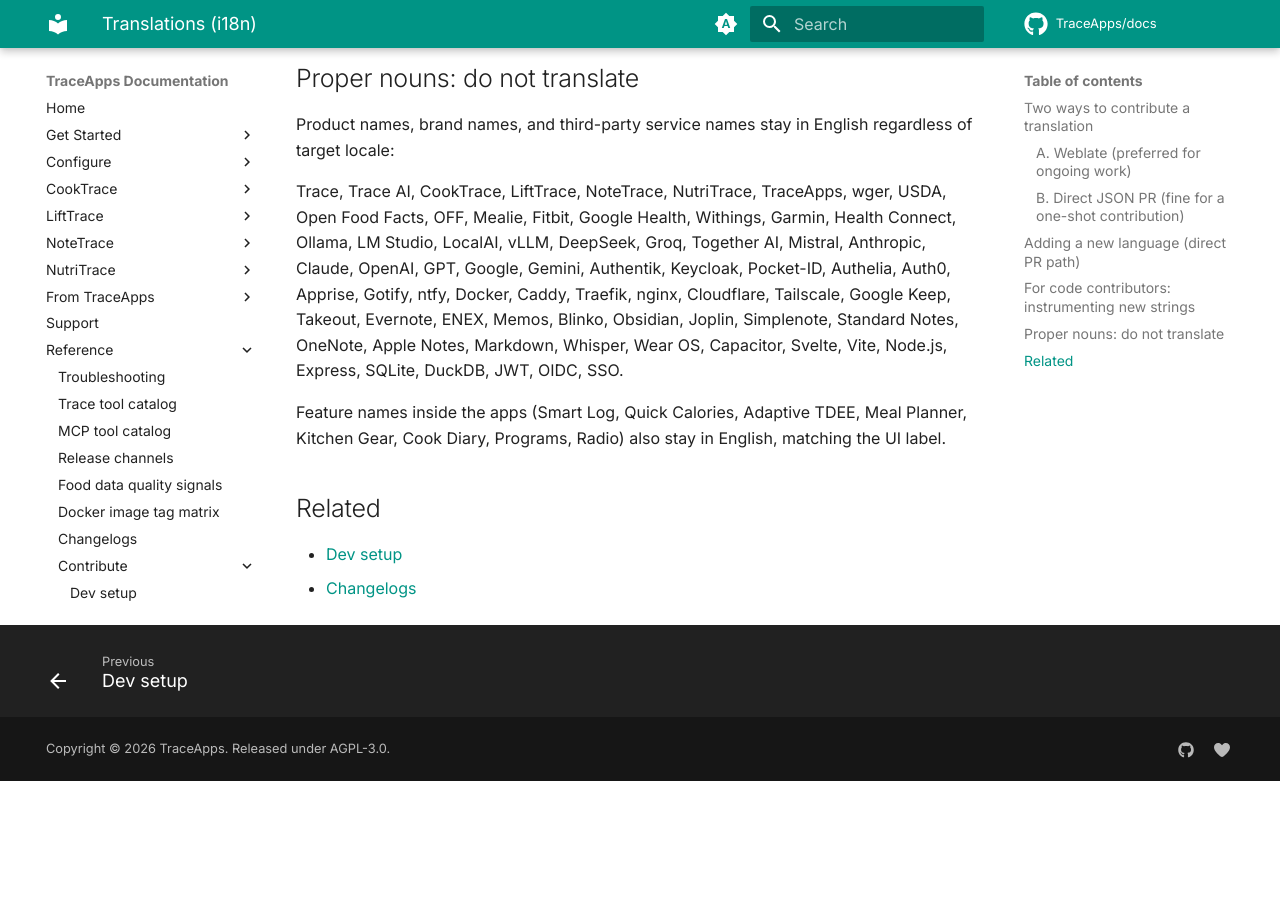
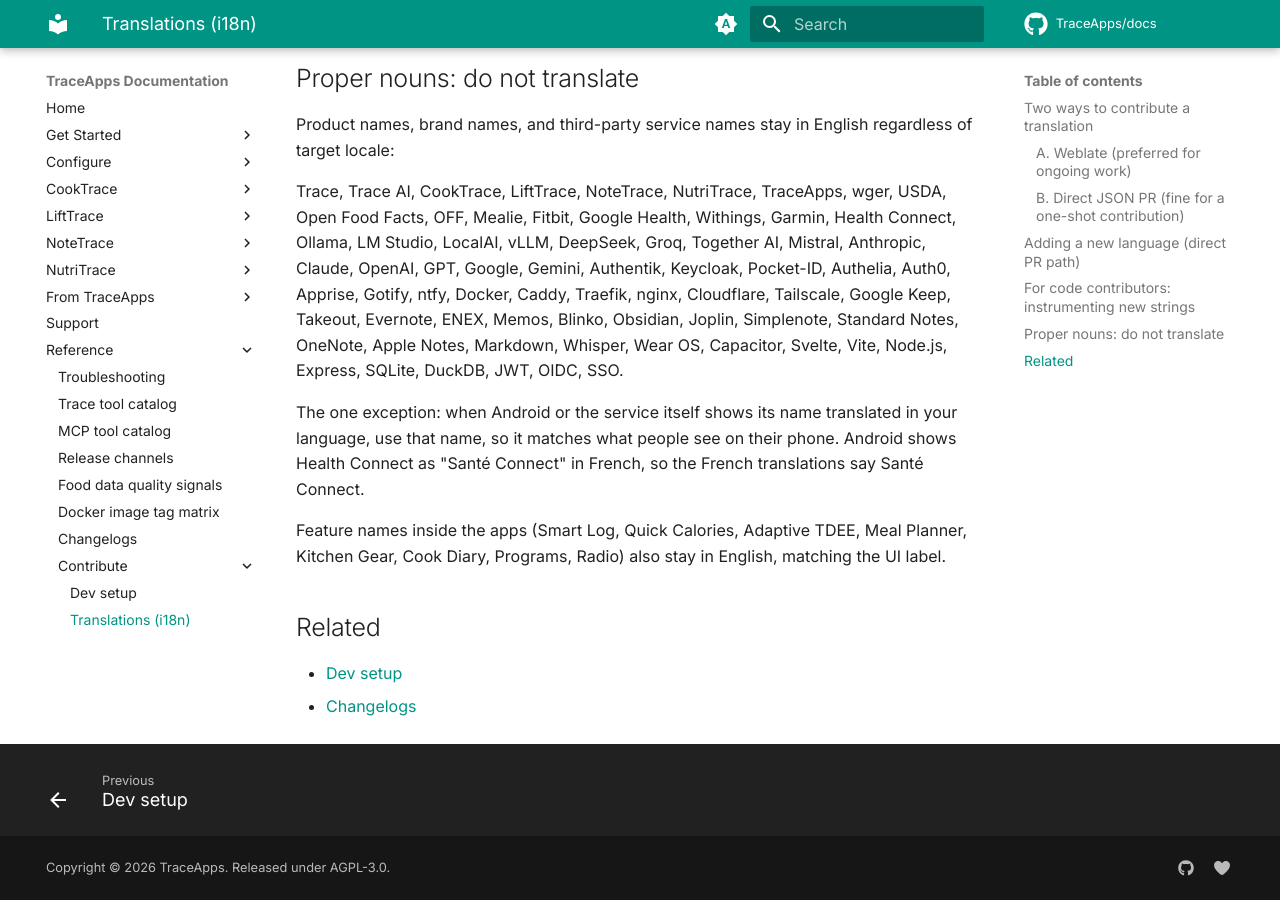
Before and after one commit to TraceApps/docs, an MkDocs documentation site: the page built from docs/contribute/translations.md, in a window 1280 px wide and 900 px high, scrolled down 3546 px. Built offline with MkDocs 1.6.1 and Material for MkDocs 9.7.7, drawn with Linux system fonts in a browser that asks for light colours; comment, search, counter and statistics services are not loaded; before the commit the page ends 4327 px from its top, so only the background shows below that.

Commit message:
translations: a product name Android shows translated may be used in that language

```diff
--- a/docs/contribute/translations.md
+++ b/docs/contribute/translations.md
@@ -110,6 +110,8 @@ Product names, brand names, and third-party service names stay in English regard
 
 Trace, Trace AI, CookTrace, LiftTrace, NoteTrace, NutriTrace, TraceApps, wger, USDA, Open Food Facts, OFF, Mealie, Fitbit, Google Health, Withings, Garmin, Health Connect, Ollama, LM Studio, LocalAI, vLLM, DeepSeek, Groq, Together AI, Mistral, Anthropic, Claude, OpenAI, GPT, Google, Gemini, Authentik, Keycloak, Pocket-ID, Authelia, Auth0, Apprise, Gotify, ntfy, Docker, Caddy, Traefik, nginx, Cloudflare, Tailscale, Google Keep, Takeout, Evernote, ENEX, Memos, Blinko, Obsidian, Joplin, Simplenote, Standard Notes, OneNote, Apple Notes, Markdown, Whisper, Wear OS, Capacitor, Svelte, Vite, Node.js, Express, SQLite, DuckDB, JWT, OIDC, SSO.
 
+The one exception: when Android or the service itself shows its name translated in your language, use that name, so it matches what people see on their phone. Android shows Health Connect as "Santé Connect" in French, so the French translations say Santé Connect.
+
 Feature names inside the apps (Smart Log, Quick Calories, Adaptive TDEE, Meal Planner, Kitchen Gear, Cook Diary, Programs, Radio) also stay in English, matching the UI label.
 
 ## Related
```
